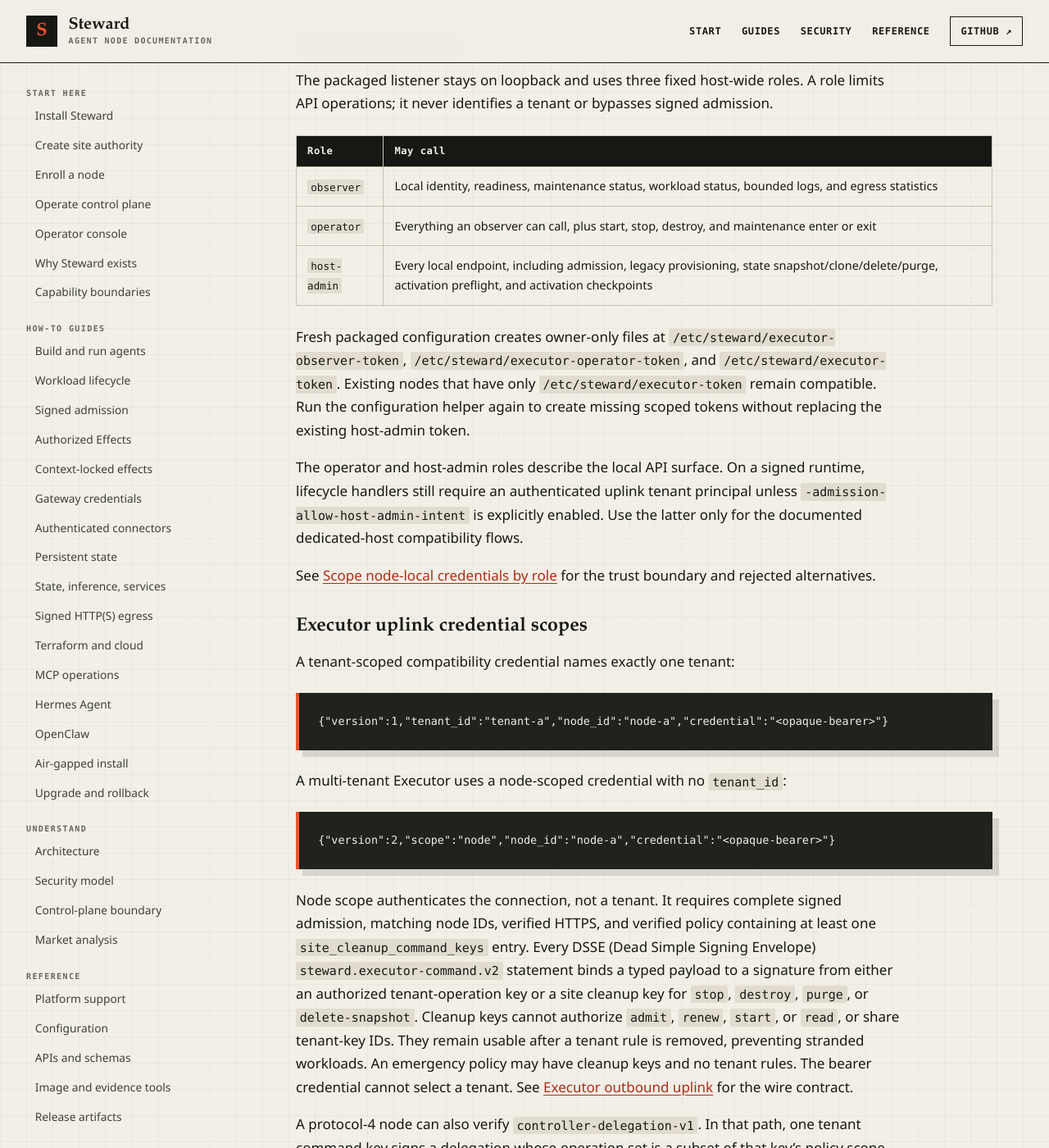
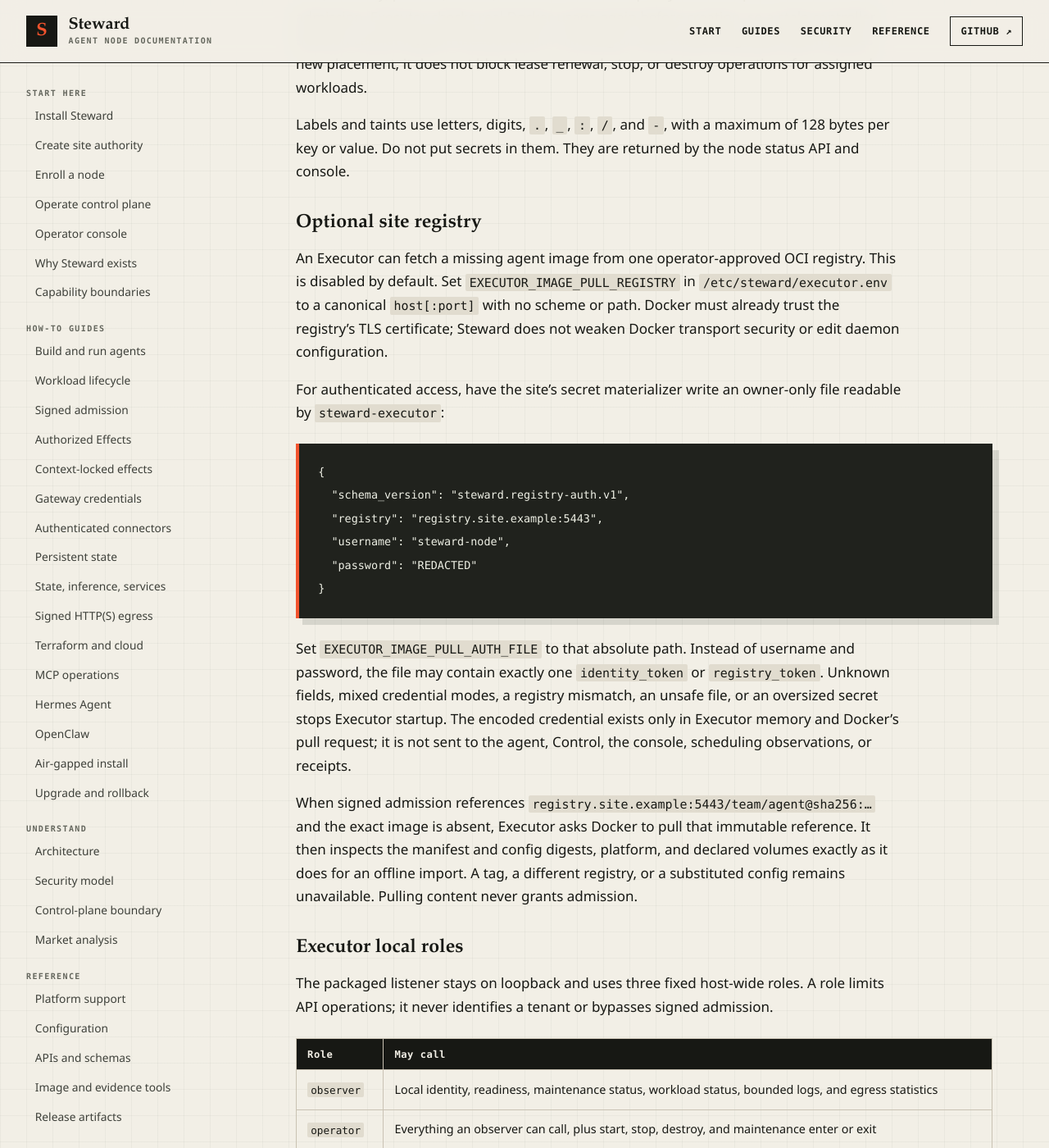
Before and after one commit to hardrails/steward, a Jekyll site: the page built from docs/reference/configuration.md, in a window 1280 px wide and 1400 px high, scrolled down 12496 px. Shown: the whole window at 82% size. Built offline with Jekyll 4.4.1, drawn with Linux system fonts in a browser that asks for light colours; some of the changed text lies outside the part shown.

Commit message:
docs: ship opt-in registry distribution
Wire the signed image pull into packaged Executor configuration and preflight, document the protected credential format and air-gapped fleet workflow, record the reuse decision, and strengthen hostile-path and packaging assertions.

Assisted-by: Codex

Co-authored-by: Codex <noreply@openai.com>

````diff
--- a/docs/reference/configuration.md
+++ b/docs/reference/configuration.md
@@ -278,6 +278,9 @@ outbound-only deployment.
 | `-max-tenant-pids` | `512` | Aggregate process reservation for one tenant |
 | `-node-labels` | empty | Comma-separated scheduling labels such as `region=west,accelerator=gpu` |
 | `-node-taints` | empty | Comma-separated scheduling taints; a delegated workload must tolerate every taint |
+| `-image-pull-registry` | empty | Opt-in OCI registry host and optional port used only to fetch a missing exact signed image digest |
+| `-image-pull-auth-file` | empty | Owner-only `steward.registry-auth.v1` secret for that registry; empty permits anonymous access |
+| `-image-pull-timeout` | `5m` | Per-admission image-pull timeout; accepted range is 1 second to 30 minutes |
 | `-state-backend-socket` | empty | Unix socket for a quota-enforced storage worker; requires the token file and complete signed admission |
 | `-state-backend-token-file` | empty | Owner-only bearer token shared by Executor and the storage worker |
 | `-state-volume-byte-limit` | `10737418240` | Hard byte limit for each qualified state lineage |
@@ -310,6 +313,39 @@ not block lease renewal, stop, or destroy operations for assigned workloads.
 Labels and taints use letters, digits, `.`, `_`, `:`, `/`, and `-`, with a
 maximum of 128 bytes per key or value. Do not put secrets in them. They are
 returned by the node status API and console.
+
+### Optional site registry
+
+An Executor can fetch a missing agent image from one operator-approved OCI
+registry. This is disabled by default. Set `EXECUTOR_IMAGE_PULL_REGISTRY` in
+`/etc/steward/executor.env` to a canonical `host[:port]` with no scheme or path.
+Docker must already trust the registry's TLS certificate; Steward does not weaken
+Docker transport security or edit daemon configuration.
+
+For authenticated access, have the site's secret materializer write an owner-only
+file readable by `steward-executor`:
+
+```json
+{
+  "schema_version": "steward.registry-auth.v1",
+  "registry": "registry.site.example:5443",
+  "username": "steward-node",
+  "password": "REDACTED"
+}
+```
+
+Set `EXECUTOR_IMAGE_PULL_AUTH_FILE` to that absolute path. Instead of username and
+password, the file may contain exactly one `identity_token` or `registry_token`.
+Unknown fields, mixed credential modes, a registry mismatch, an unsafe file, or
+an oversized secret stops Executor startup. The encoded credential exists only in
+Executor memory and Docker's pull request; it is not sent to the agent, Control,
+the console, scheduling observations, or receipts.
+
+When signed admission references `registry.site.example:5443/team/agent@sha256:…`
+and the exact image is absent, Executor asks Docker to pull that immutable
+reference. It then inspects the manifest and config digests, platform, and declared
+volumes exactly as it does for an offline import. A tag, a different registry, or
+a substituted config remains unavailable. Pulling content never grants admission.
 
 ### Executor local roles
 
````
Also changed, not shown: docs/decisions/0048-reuse-oci-registry-for-image-distribution.md (added, +61 -0 lines), docs/guides/air-gapped.md (+21 -0 lines), docs/guides/build-agents.md (+3 -1 lines), docs/product/roadmap.md (+8 -4 lines), .github/workflows/ci.yml, 4 other files.
